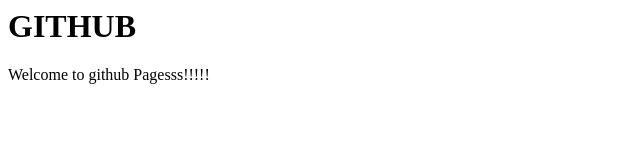
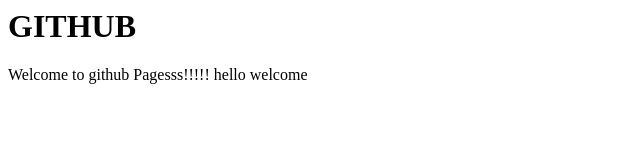
Before and after one commit to RajithaOpanayaka/Githubpages, a plain HTML site: page index.html in a window 1280 px wide. Shown: the full height of the page, 0-640 px from the left. Drawn offline with Linux system fonts and the light colour scheme.

Commit message:
new commit

```diff
--- a/index.html
+++ b/index.html
@@ -8,6 +8,7 @@
   <h1>GITHUB</h1>
 <p>
 Welcome to github Pagesss!!!!!
+  hello welcome
 </p>
 </body>
 <html>
```
